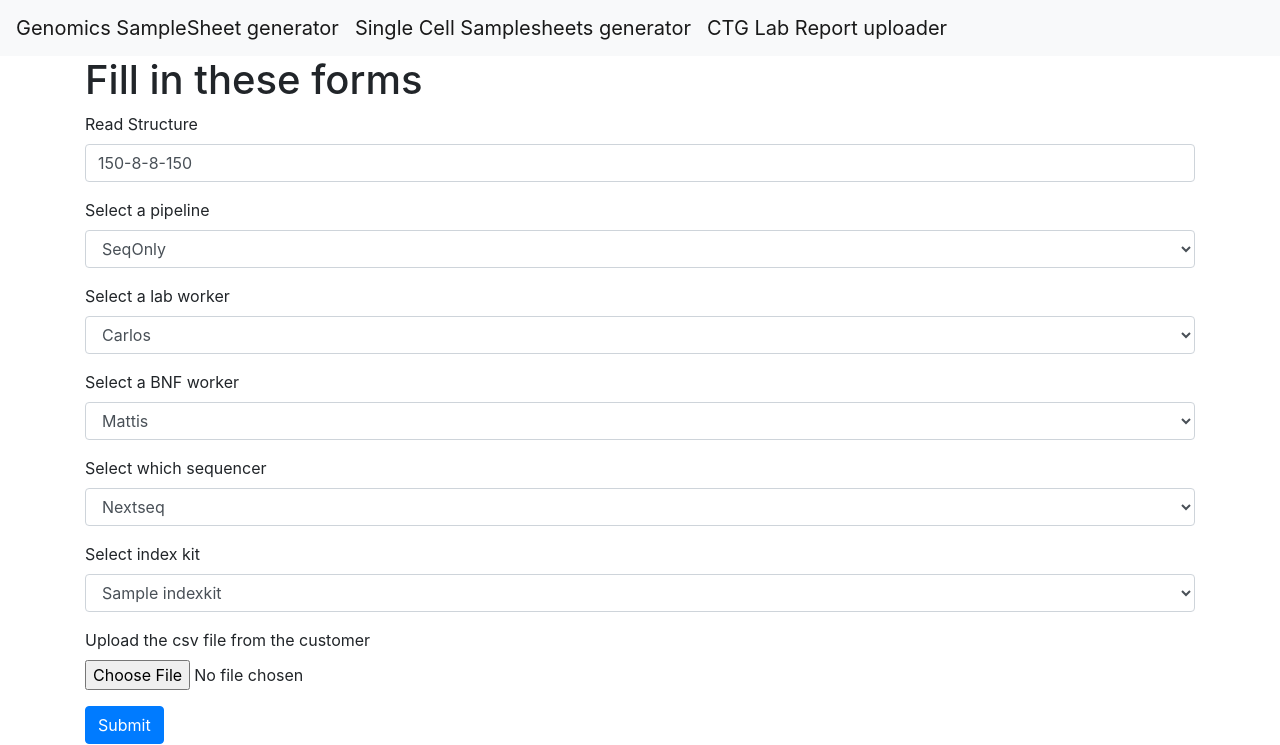
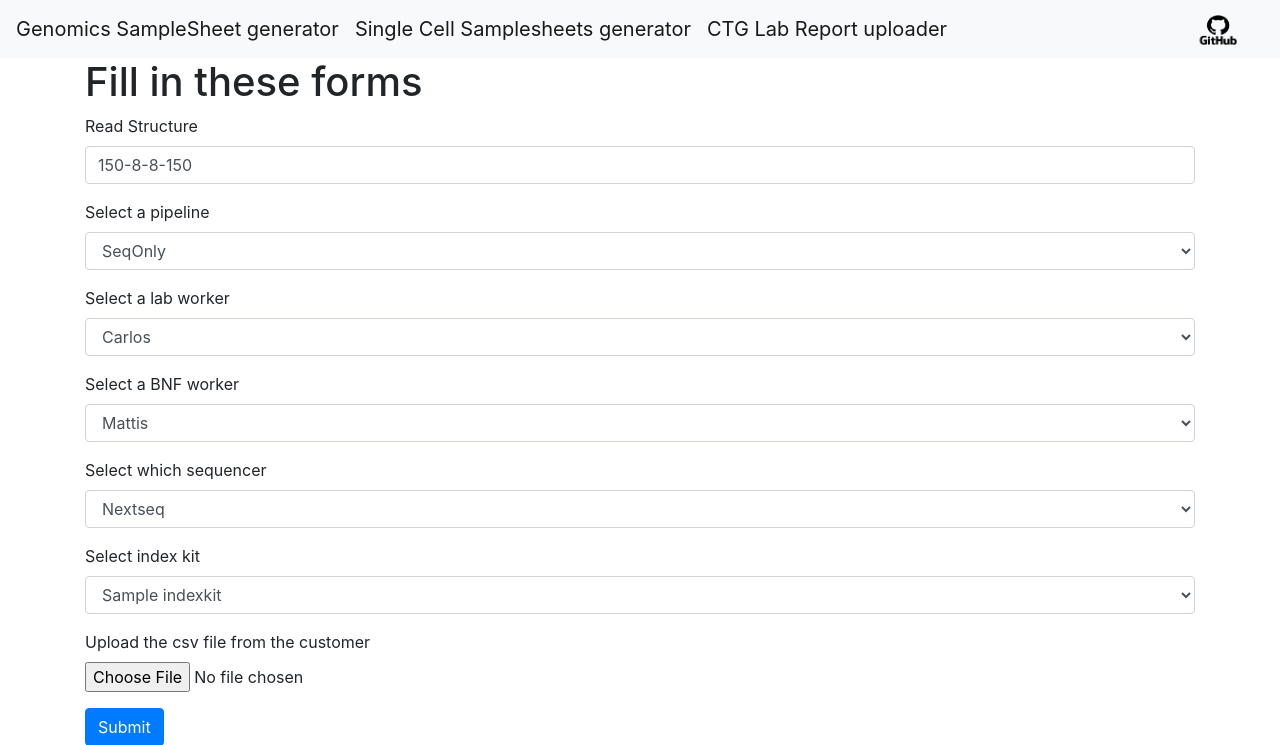
Before and after one commit to ctg-lund/SampleSheetGenerator, a Python web app: template templates/forms.html in a window 1280 px wide. Shown: the top 745 px of the page. Run offline with Jinja, Linux system fonts and the light colour scheme; the template is opened without the code that fills it: most values are stand-ins (such as "Sample title", 1, 10 or a date in 2020); some libraries are stand-ins or nearby versions.

Commit message:
accidentally deleted github logo

```diff
--- a/templates/base.html
+++ b/templates/base.html
@@ -12,7 +12,11 @@
       <a class="navbar-brand" href="/samplesheet">Genomics SampleSheet generator</a>
       <a class="navbar-brand" href="/samplesheet/singlecell">Single Cell Samplesheets generator</a>
       <a class="navbar-brand" href="/samplesheet/lab-report">CTG Lab Report uploader</a>
+      <a class="navbar-brand ml-auto" href="https://github.com/ctg-lund/SampleSheetGenerator">
+        <img src="{{  url_for('static',filename='GitHub-Logo.png') }}" alt="Fork me on GitHub" width="60" height="30">
+      </a>
     </nav>
+
     <div class="container">
       {% block content %}{% endblock %}
     </div>
```
